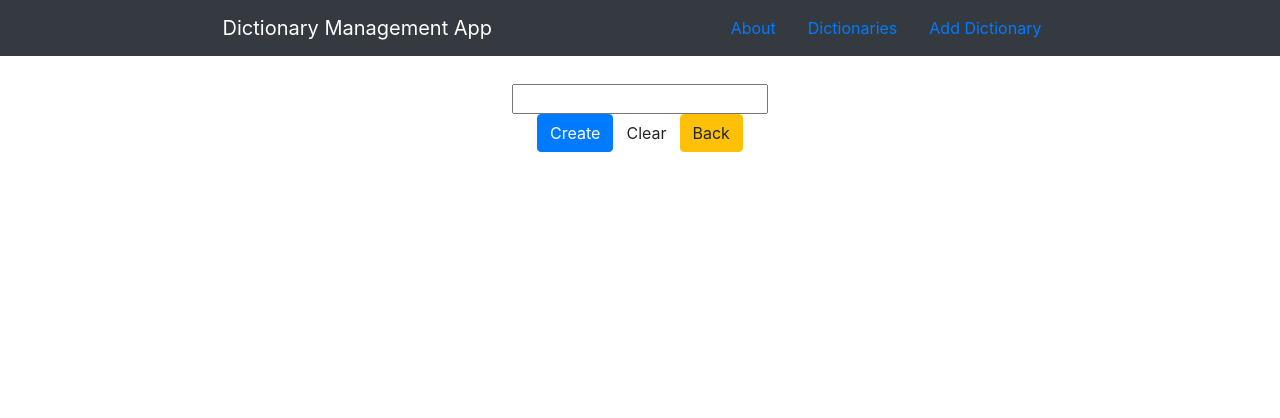
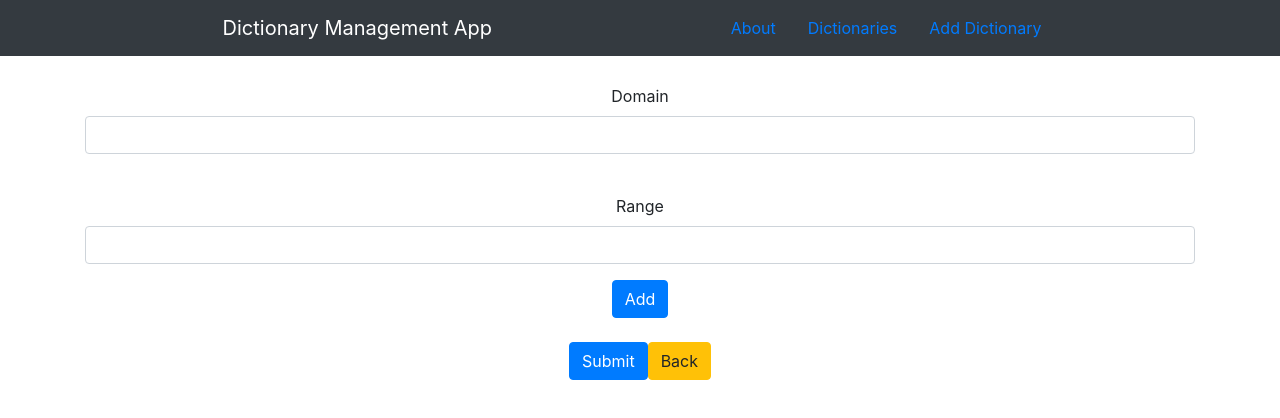
Before and after one commit to Doszka813/dictionary-management-app-reactJS, a React app: page /addDictionary in a window 1280 px wide. Shown: the top 418 px of the page. Built offline with nearby package versions, Linux system fonts and the light colour scheme.

Commit message:
dictionary Creator input

```diff
--- a/src/app/components/DictionaryCreator.js
+++ b/src/app/components/DictionaryCreator.js
@@ -1,7 +1,7 @@
 import React, { Component } from 'react';
 import { Link } from "react-router-dom";
 import {dictionaryService} from '../../services/dictionaryService.js';
-import { Button } from 'reactstrap';
+import { Button, Form, FormGroup, Label, Input } from 'reactstrap';
 
 class DictionaryCreator extends Component {
   constructor(){
@@ -10,24 +10,35 @@ class DictionaryCreator extends Component {
       newDictionary: {
         id: undefined,
         name: '',
-        pairs: [
-          {
+        pairs: []
+      },
+      pair: {
         domain: '',
         range: '',
         errors: []
-          }
-        ]
       },
-      isNameAdded: false,
+      isNameAdded: true,
     };
 
-    this.updateState = this.updateState.bind(this);
+    this.updateName = this.updateName.bind(this);
+    this.updateDomain = this.updateDomain.bind(this);
+    this.updateRange = this.updateRange.bind(this);
   };
 
-  updateState(e) {
-    this.setState({
-      newDictionary: e.target.value
-    });
+  updateName(e) {
+    var newDictionary = {...this.state.newDictionary};
+    newDictionary.name = e.target.value;
+    this.setState({newDictionary});
+  };
+  updateDomain(e) {
+    let pair = {...this.state.pair};
+    pair.domain = e.target.value;
+    this.setState({pair});
+  };
+  updateRange(e) {
+    let pair = {...this.state.pair};
+    pair.range = e.target.value;
+    this.setState({pair});
   };
 
   //Functions
@@ -45,14 +56,10 @@ class DictionaryCreator extends Component {
   };
 
   addPair() {
-    this.$validator.validateAll().then((result) => {
-      if(result) {
     this.dictionary.pairs.push(this.pair);
     this.pair = {
       errors: []
     };
-      } else {}
-    });
   };
 
   submit() {
@@ -63,17 +70,35 @@ class DictionaryCreator extends Component {
     let form;
       if(!this.state.isNameAdded){
         form =
-          <form ref="form">
-            <input type="text" value={this.state.newDictionary.name} onChange={this.updateState} label="Name" name="name"></input>
+          <Form ref="form">
+            <FormGroup>
+              <Label for="name">Dictionary Name</Label>
+              <Input type="text" value={this.state.newDictionary.name} onChange={this.updateName} name="name" id="exampleEmail" />
+            </FormGroup>
             <br />
             <Button color="primary" onClick={this.submitName}>Create</Button>
             <Button color="error" onClick={this.clearInput}>Clear</Button>
             <Link to="/"><Button color="warning">Back</Button></Link>
-          </form>
-      }else {
-        form=<p>lalal</p>
+          </Form>
+      } else {
+        form=
+          <Form ref="form">
+            <FormGroup>
+              <Label for="domain">Domain</Label>
+              <Input type="text" value={this.state.pair.domain} onChange={this.updateDomain} name="domain" id="domain" />
+            </FormGroup>
+            <br />
+            <FormGroup>
+              <Label for="range">Range</Label>
+              <Input type="text" value={this.state.pair.range} onChange={this.updateRange} name="range" id="range" />
+            </FormGroup>
+            <Button color="primary" onClick={this.addPair}>Add</Button>
+            <br />
+            <br />
+            <Button color="primary" onClick={this.submit}>Submit</Button>
+            <Button color="warning">Back</Button>
+          </Form>
       }
-
 
     return (
       <div className="container">
--- a/src/app/components/Navigation.js
+++ b/src/app/components/Navigation.js
@@ -13,7 +13,7 @@ const Navigation = () => {
     return (
       <div>
         <Navbar color="dark" dark expand="xl">
-          <NavbarBrand href="/">Dictionary Management App</NavbarBrand>
+          <NavbarBrand href="#">Dictionary Management App</NavbarBrand>
           <Nav>
             <NavItem>
               <NavLink className="nav-link-gdc"
@@ -24,7 +24,7 @@ const Navigation = () => {
             <NavItem>
               <NavLink className="nav-link-gdc"
                 tag={RRNavLink}
-                to="/">Dictionaries</NavLink>
+                to="/dictionaries">Dictionaries</NavLink>
             </NavItem>
             <NavItem>
               <NavLink className="nav-link-gdc"
--- a/src/index.js
+++ b/src/index.js
@@ -14,7 +14,7 @@ ReactDOM.render(
     <div className="app">
       <Navigation />
       <Route path="/about" component={About}></Route>
-      <Route exact path="/" component={App}></Route>
+      <Route exact path="/dictionaries" component={App}></Route>
       <Route path="/addDictionary" component={DictionaryCreator}></Route>
     </div>
   </BrowserRouter>,
```
Lines whose indentation alone changed are shown as unchanged.
